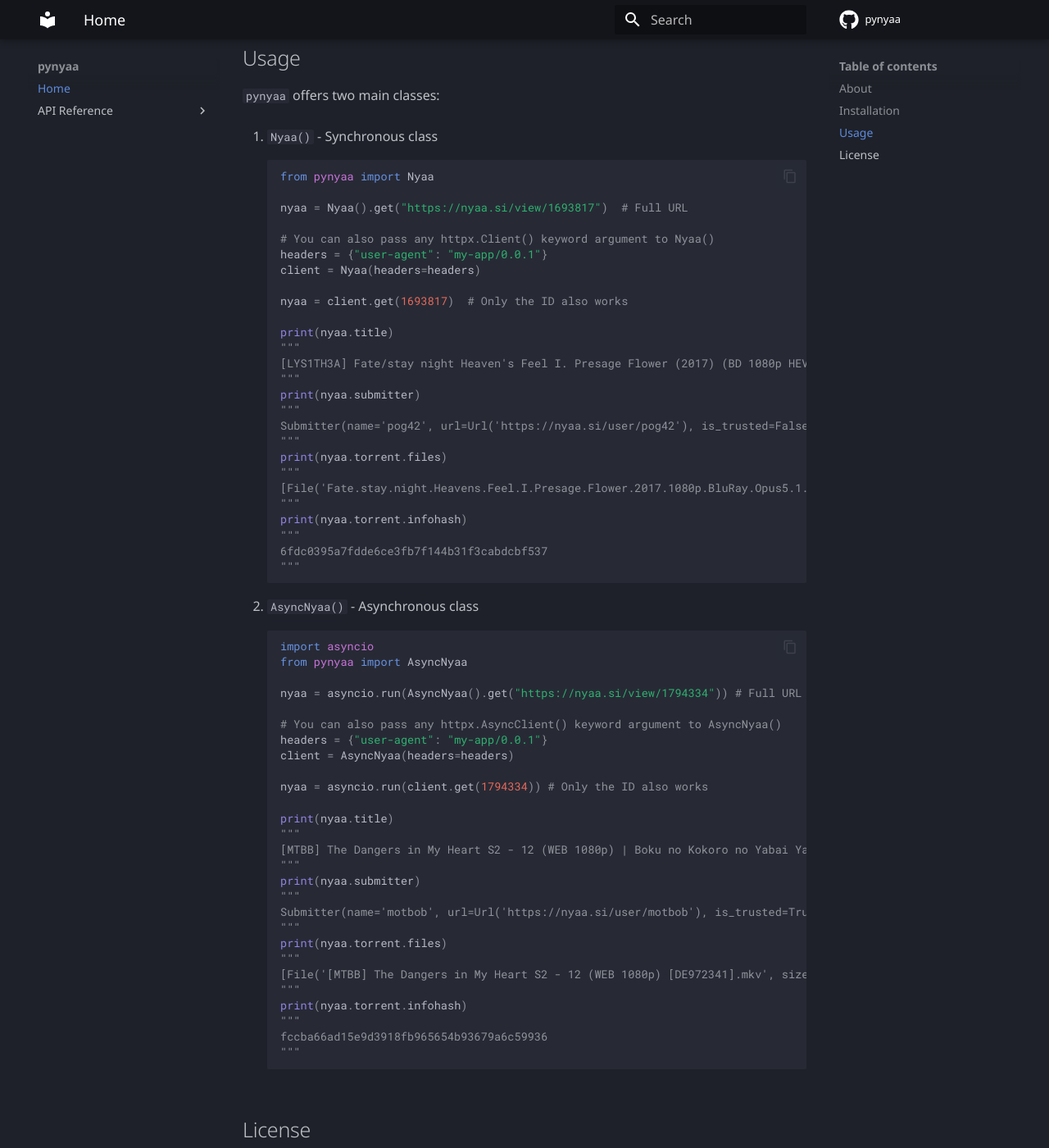
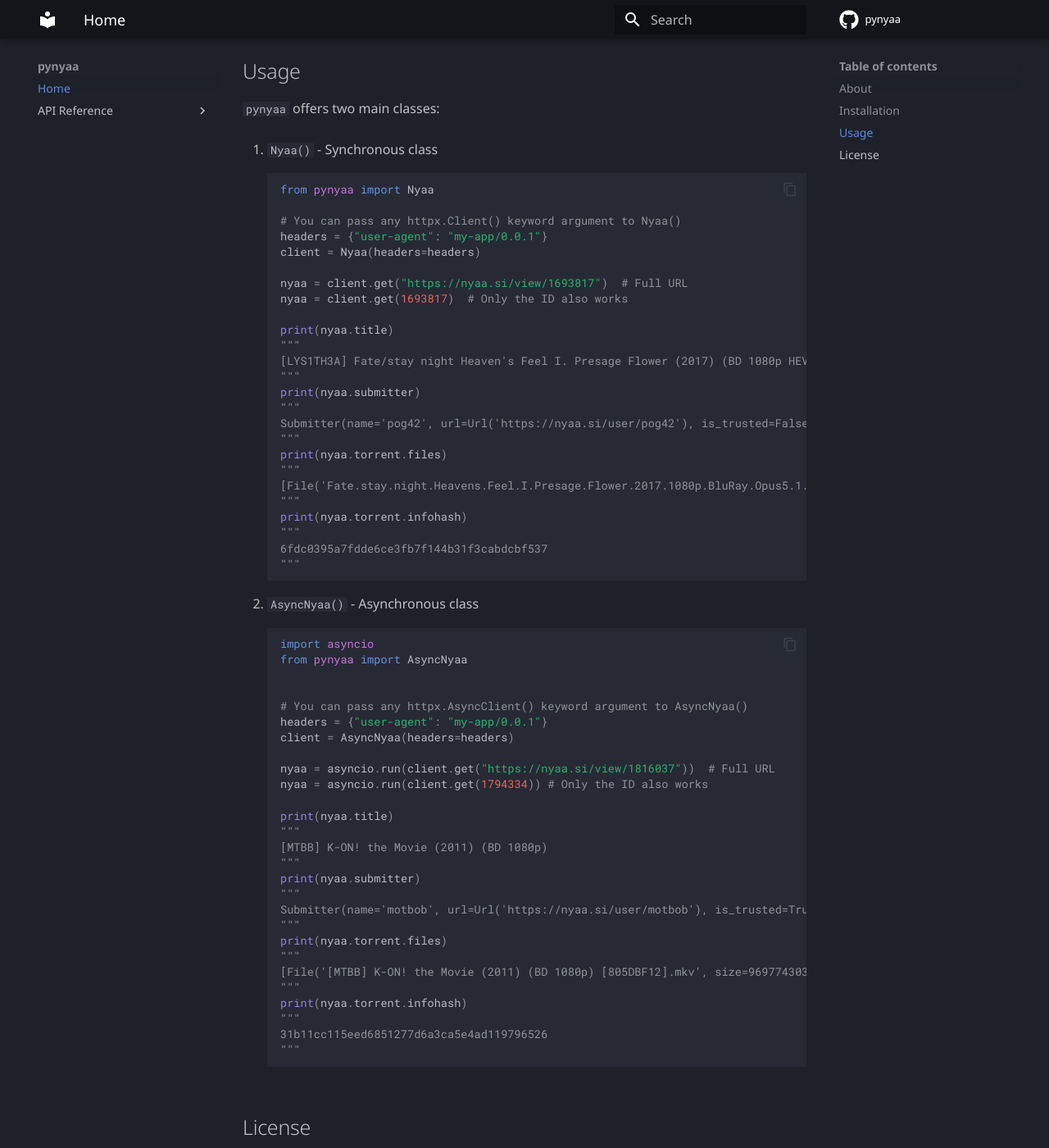
Before and after one commit to Ravencentric/pynyaa, an MkDocs documentation site: the page built from docs/index.md, in a window 1280 px wide and 1400 px high, scrolled down 838 px. Shown: the whole window at 82% size. Built offline with MkDocs 1.6.1 and Material for MkDocs 9.7.7, drawn with Linux system fonts in a browser that asks for light colours; comment, search, counter and statistics services are not loaded.

Commit message:
docs: update examples

````diff
--- a/docs/index.md
+++ b/docs/index.md
@@ -10,19 +10,19 @@
   </p>
 </p>
 
-<div align="center">
-
+<p align="center">
 <a href="https://pypi.org/project/pynyaa/"><img src="https://img.shields.io/pypi/v/pynyaa" alt="PyPI - Version" ></a>
 <img src="https://img.shields.io/pypi/pyversions/pynyaa" alt="PyPI - Python Version">
 <img src="https://img.shields.io/github/license/Ravencentric/pynyaa" alt="License">
 <img src="https://www.mypy-lang.org/static/mypy_badge.svg" alt="Checked with mypy">
 <img src="https://img.shields.io/endpoint?url=https://raw.githubusercontent.com/astral-sh/ruff/main/assets/badge/v2.json" alt="Ruff">
+</p>
 
+<p align="center">
 <img src="https://img.shields.io/github/actions/workflow/status/Ravencentric/pynyaa/release.yml?" alt="GitHub Workflow Status">
 <img src="https://img.shields.io/github/actions/workflow/status/Ravencentric/pynyaa/test.yml?label=tests" alt="GitHub Workflow Status">
 <a href="https://codecov.io/gh/Ravencentric/pynyaa"><img src="https://codecov.io/gh/Ravencentric/pynyaa/graph/badge.svg?token=9LZ2I4LDYT"/></a>
-
-</div>
+</p>
 
 
 ## About
@@ -49,12 +49,11 @@
       ```py
       from pynyaa import Nyaa
 
-      nyaa = Nyaa().get("https://nyaa.si/view/1693817")  # Full URL
-
-      # You can also pass any httpx.Client() keyword argument to Nyaa()
+      # You can pass any httpx.Client() keyword argument to Nyaa()
       headers = {"user-agent": "my-app/0.0.1"}
       client = Nyaa(headers=headers)
 
+      nyaa = client.get("https://nyaa.si/view/1693817")  # Full URL
       nyaa = client.get(1693817)  # Only the ID also works
 
       print(nyaa.title)
@@ -81,17 +80,17 @@
       import asyncio
       from pynyaa import AsyncNyaa
 
-      nyaa = asyncio.run(AsyncNyaa().get("https://nyaa.si/view/1794334")) # Full URL
 
-      # You can also pass any httpx.AsyncClient() keyword argument to AsyncNyaa()
+      # You can pass any httpx.AsyncClient() keyword argument to AsyncNyaa()
       headers = {"user-agent": "my-app/0.0.1"}
       client = AsyncNyaa(headers=headers)
 
+      nyaa = asyncio.run(client.get("https://nyaa.si/view/1816037"))  # Full URL
       nyaa = asyncio.run(client.get(1794334)) # Only the ID also works
 
       print(nyaa.title)
       """
-      [MTBB] The Dangers in My Heart S2 - 12 (WEB 1080p) | Boku no Kokoro no Yabai Yatsu S2
+      [MTBB] K-ON! the Movie (2011) (BD 1080p)
       """
       print(nyaa.submitter)
       """
@@ -99,13 +98,14 @@
       """
       print(nyaa.torrent.files)
       """
-      [File('[MTBB] The Dangers in My Heart S2 - 12 (WEB 1080p) [DE972341].mkv', size=758024360)]
+      [File('[MTBB] K-ON! the Movie (2011) (BD 1080p) [805DBF12].mkv', size=9697743037)]
       """
       print(nyaa.torrent.infohash)
       """
-      fccba66ad15e9d3918fb965654b93679a6c59936
+      31b11cc115eed6851277d6a3ca5e4ad119796526
       """
       ```
+
 
 ## License
 
````
Also changed, not shown: README.md (+7 -8 lines).
